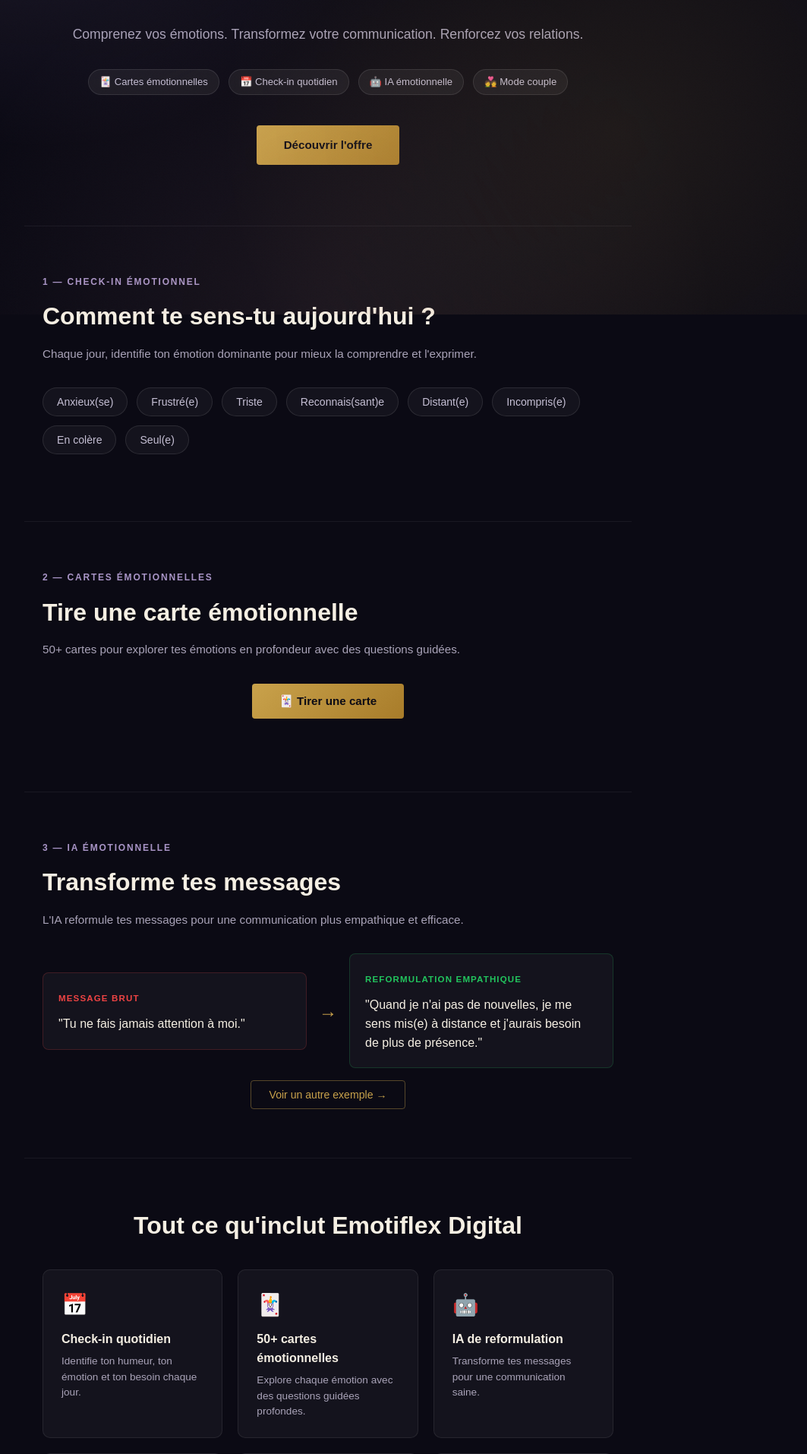
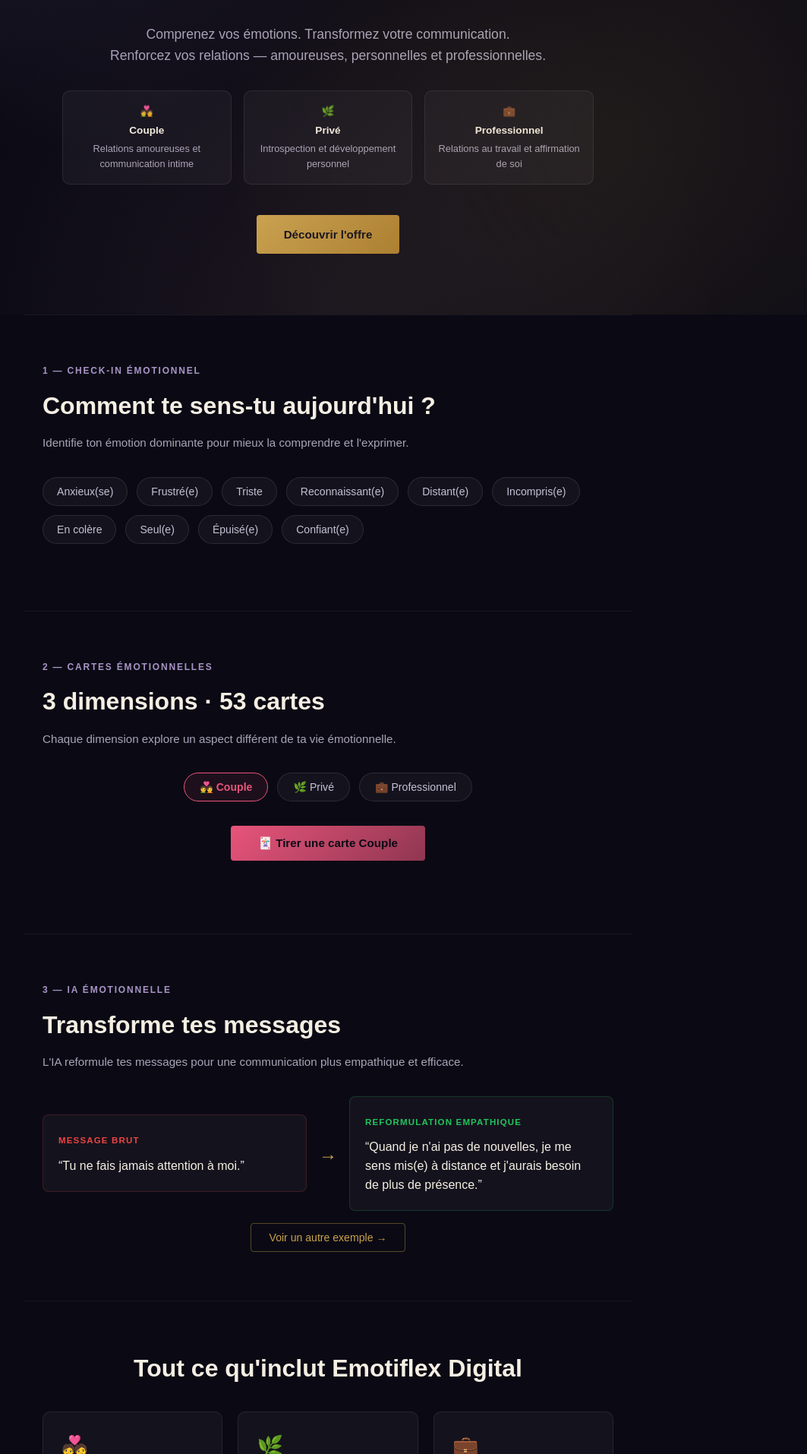
Before and after one commit to hawadiallo1984-ai/perfectmatch-ai, a Next.js app: page /emotiflex in a window 1280 px wide. Shown: the part 386-2300 px from the top of the page at 76% size, without its empty margins (208-1271 px from the left). Built offline with nearby package versions, Linux system fonts and the light colour scheme.

Commit message:
Emotiflex v2 - 3 dimensions

```diff
--- a/app/emotiflex/emotiflex.module.css
+++ b/app/emotiflex/emotiflex.module.css
@@ -247,3 +247,52 @@
   font-size: 0.9rem;
   color: #C5BFD4;
 }
+
+.dimPills {
+  display: grid;
+  grid-template-columns: repeat(3, 1fr);
+  gap: 1rem;
+  margin-bottom: 2.5rem;
+  max-width: 700px;
+  margin-left: auto;
+  margin-right: auto;
+}
+@media (max-width: 600px) { .dimPills { grid-template-columns: 1fr; } }
+.dimPill {
+  display: flex;
+  flex-direction: column;
+  gap: 4px;
+  background: rgba(255,255,255,0.04);
+  border: 1px solid rgba(255,255,255,0.08);
+  border-radius: 10px;
+  padding: 1rem;
+  text-align: center;
+  font-size: 0.85rem;
+}
+.dimSelector {
+  display: flex;
+  gap: 0.75rem;
+  justify-content: center;
+  flex-wrap: wrap;
+  margin-bottom: 2rem;
+}
+.dimBtn {
+  background: rgba(255,255,255,0.04);
+  border: 1px solid rgba(255,255,255,0.1);
+  color: #C5BFD4;
+  padding: 10px 20px;
+  border-radius: 100px;
+  cursor: pointer;
+  font-size: 0.88rem;
+  font-family: inherit;
+  transition: all 0.2s;
+}
+.dimActive { font-weight: 600; }
+.cardDimBadge {
+  display: inline-block;
+  font-size: 0.72rem;
+  font-weight: 600;
+  padding: 4px 12px;
+  border-radius: 100px;
+  margin-bottom: 1rem;
+}
--- a/app/emotiflex/page.tsx
+++ b/app/emotiflex/page.tsx
@@ -3,62 +3,89 @@
 import { useState } from 'react';
 import styles from './emotiflex.module.css';
 
-const CARDS = [
-  { emotion: "Je me sens ignoré(e)", question: "Quel besoin n'est pas satisfait en ce moment ?", conseil: "Exprime ce besoin avec douceur, sans reproche." },
-  { emotion: "J'ai peur d'être abandonné(e)", question: "D'où vient cette peur ? Est-elle liée au présent ou au passé ?", conseil: "Distingue la réalité de la projection émotionnelle." },
-  { emotion: "Je me sens incompris(e)", question: "As-tu vraiment exprimé ce que tu ressentais ?", conseil: "Commence par décrire ton émotion avant d'expliquer la situation." },
-  { emotion: "Je suis en colère", question: "Quelle blessure se cache derrière cette colère ?", conseil: "La colère est souvent de la tristesse ou de la peur déguisée." },
-  { emotion: "Je me sens seul(e)", question: "De quelle forme de connexion as-tu besoin en ce moment ?", conseil: "La solitude émotionnelle peut exister même entouré(e) de monde." },
-  { emotion: "Je doute de moi", question: "Quel serait ton message si tu te parlais comme à un ami ?", conseil: "Tu mérites la même bienveillance que tu offres aux autres." },
-];
+type Dimension = 'couple' | 'prive' | 'professionnel';
+
+const CARDS: Record<Dimension, Array<{emotion: string; question: string; conseil: string}>> = {
+  couple: [
+    { emotion: "Je me sens ignoré(e) par mon partenaire", question: "Quel besoin affectif n'est pas satisfait en ce moment ?", conseil: "Exprime ce besoin avec douceur, sans reproche direct." },
+    { emotion: "J'ai peur que notre relation s'essouffle", question: "Qu'est-ce qui te manque dans votre connexion ?", conseil: "Parle de tes attentes avant qu'elles deviennent des frustrations." },
+    { emotion: "Je ne me sens pas compris(e)", question: "As-tu vraiment exprimé ce que tu ressentais à ton partenaire ?", conseil: "Commence par décrire ton émotion avant d'expliquer la situation." },
+    { emotion: "Je ressens de la jalousie", question: "Quelle insécurité se cache derrière cette jalousie ?", conseil: "La jalousie révèle souvent une peur de perdre ou de ne pas être suffisant(e)." },
+    { emotion: "Nous n'arrêtons pas de nous disputer", question: "Quel besoin profond chacun de vous deux cherche-t-il à défendre ?", conseil: "Les conflits répétés cachent souvent un manque de reconnaissance mutuelle." },
+  ],
+  prive: [
+    { emotion: "Je me sens perdu(e) dans ma vie", question: "Qu'est-ce qui te donnait du sens avant et que tu as perdu ?", conseil: "Reconnecter avec ses valeurs fondamentales aide à retrouver la direction." },
+    { emotion: "J'ai peur d'être abandonné(e)", question: "D'où vient cette peur ? Est-elle liée au présent ou au passé ?", conseil: "Distingue la réalité de la projection émotionnelle." },
+    { emotion: "Je doute de ma valeur", question: "Quel serait ton message si tu te parlais comme à un ami proche ?", conseil: "Tu mérites la même bienveillance que tu offres aux autres." },
+    { emotion: "Je me sens seul(e) même entouré(e)", question: "De quelle forme de connexion as-tu réellement besoin ?", conseil: "La solitude émotionnelle peut exister même au milieu de la foule." },
+    { emotion: "Je suis épuisé(e) émotionnellement", question: "Qu'est-ce qui consomme le plus ton énergie émotionnelle en ce moment ?", conseil: "Identifier ses vampires émotionnels est la première étape pour se protéger." },
+  ],
+  professionnel: [
+    { emotion: "Je me sens sous-estimé(e) au travail", question: "Qu'est-ce que tu aimerais que tes collègues reconnaissent en toi ?", conseil: "Communiquer ses besoins de reconnaissance est une force, pas une faiblesse." },
+    { emotion: "Je suis en conflit avec un collègue", question: "Quel besoin professionnel non satisfait alimente ce conflit ?", conseil: "Cherche le besoin derrière le comportement, pas seulement le comportement." },
+    { emotion: "Je n'ose pas m'affirmer dans mon équipe", question: "Quelle peur t'empêche de prendre ta place ?", conseil: "S'affirmer avec empathie est une compétence qui s'apprend et se pratique." },
+    { emotion: "Je ressens du stress face à mon manager", question: "Qu'est-ce qui te manque pour te sentir en sécurité dans cette relation ?", conseil: "Clarifier les attentes mutuelles réduit considérablement le stress relationnel." },
+    { emotion: "Je me sens vidé(e) après les réunions", question: "Quelles interactions t'épuisent le plus et pourquoi ?", conseil: "Reconnaitre ses limites relationnelles est essentiel pour se préserver." },
+  ],
+};
 
 const REFORMULATIONS = [
   { brut: "Tu ne fais jamais attention à moi.", reformule: "Quand je n'ai pas de nouvelles, je me sens mis(e) à distance et j'aurais besoin de plus de présence." },
   { brut: "Tu m'ignores toujours.", reformule: "Quand je me sens ignoré(e), j'ai besoin de me sentir important(e) dans notre relation." },
-  { brut: "Tu ne m'aimes plus.", reformule: "Lately, j'ai du mal à me sentir connecté(e) à toi. As-tu remarqué quelque chose ?" },
+  { brut: "Il/elle ne me respecte pas.", reformule: "Je me sens blessé(e) par cette situation et j'aimerais qu'on en parle pour trouver quelque chose de plus respectueux pour nous deux." },
+  { brut: "Personne ne m'écoute dans cette équipe.", reformule: "J'ai l'impression que mes idées ne sont pas entendues. J'aimerais qu'on me donne l'opportunité de m'exprimer davantage." },
 ];
 
+const EMOTIONS = ["Anxieux(se)", "Frustré(e)", "Triste", "Reconnaissant(e)", "Distant(e)", "Incompris(e)", "En colère", "Seul(e)", "Épuisé(e)", "Confiant(e)"];
+
+const DIM_LABELS: Record<Dimension, {label: string; icon: string; color: string; desc: string}> = {
+  couple: { label: "Couple", icon: "💑", color: "#e8547a", desc: "Relations amoureuses et communication intime" },
+  prive: { label: "Privé", icon: "🌿", color: "#8E7AB5", desc: "Introspection et développement personnel" },
+  professionnel: { label: "Professionnel", icon: "💼", color: "#C9A24B", desc: "Relations au travail et affirmation de soi" },
+};
+
 export default function EmotiflexPage() {
+  const [activeDim, setActiveDim] = useState<Dimension>('couple');
   const [activeCard, setActiveCard] = useState(0);
   const [showCard, setShowCard] = useState(false);
   const [checkin, setCheckin] = useState<string | null>(null);
   const [reformIdx, setReformIdx] = useState(0);
 
-  const EMOTIONS = ["Anxieux(se)", "Frustré(e)", "Triste", "Reconnais(sant)e", "Distant(e)", "Incompris(e)", "En colère", "Seul(e)"];
+  const dimColor = DIM_LABELS[activeDim].color;
 
   return (
     <main className={styles.page}>
       {/* HERO */}
       <section className={styles.hero}>
-        <div className={styles.badge}>✨ Nouveau module</div>
+        <div className={styles.badge}>✨ 53 cartes · 3 dimensions</div>
         <h1 className={styles.title}>
           <span className={styles.gold}>Emotiflex</span>
           <br />Intelligence émotionnelle
         </h1>
         <p className={styles.subtitle}>
-          Comprenez vos émotions. Transformez votre communication. Renforcez vos relations.
+          Comprenez vos émotions. Transformez votre communication.<br />
+          Renforcez vos relations — amoureuses, personnelles et professionnelles.
         </p>
-        <div className={styles.pills}>
-          <span>🃏 Cartes émotionnelles</span>
-          <span>📅 Check-in quotidien</span>
-          <span>🤖 IA émotionnelle</span>
-          <span>💑 Mode couple</span>
+        <div className={styles.dimPills}>
+          {(Object.keys(DIM_LABELS) as Dimension[]).map(d => (
+            <div key={d} className={styles.dimPill}>
+              <span>{DIM_LABELS[d].icon}</span>
+              <span style={{ fontWeight: 600 }}>{DIM_LABELS[d].label}</span>
+              <span style={{ color: '#A9A3B8', fontSize: '0.8rem' }}>{DIM_LABELS[d].desc}</span>
+            </div>
+          ))}
         </div>
-        <a href="#offre" className={styles.btnPrimary}>Découvrir l'offre</a>
+        <a href="#offre" className={styles.btnPrimary}>Découvrir l&apos;offre</a>
       </section>
 
       {/* DEMO CHECK-IN */}
       <section className={styles.section}>
         <div className={styles.sectionLabel}>1 — Check-in émotionnel</div>
-        <h2 className={styles.h2}>Comment te sens-tu aujourd'hui ?</h2>
-        <p className={styles.text}>Chaque jour, identifie ton émotion dominante pour mieux la comprendre et l'exprimer.</p>
+        <h2 className={styles.h2}>Comment te sens-tu aujourd&apos;hui ?</h2>
+        <p className={styles.text}>Identifie ton émotion dominante pour mieux la comprendre et l&apos;exprimer.</p>
         <div className={styles.emotionGrid}>
           {EMOTIONS.map(e => (
-            <button
-              key={e}
-              className={`${styles.emotionBtn} ${checkin === e ? styles.selected : ''}`}
-              onClick={() => setCheckin(e)}
-            >
+            <button key={e} className={`${styles.emotionBtn} ${checkin === e ? styles.selected : ''}`} onClick={() => setCheckin(e)}>
               {e}
             </button>
           ))}
@@ -66,29 +93,52 @@
         {checkin && (
           <div className={styles.checkinResult}>
             <p>Tu te sens <strong>{checkin}</strong>.</p>
-            <p className={styles.muted}>Emotiflex va t'aider à explorer et exprimer cette émotion.</p>
+            <p className={styles.muted}>Emotiflex va t&apos;aider à explorer et exprimer cette émotion.</p>
           </div>
         )}
       </section>
 
-      {/* DEMO CARTES */}
+      {/* DEMO CARTES avec 3 dimensions */}
       <section className={styles.section}>
         <div className={styles.sectionLabel}>2 — Cartes émotionnelles</div>
-        <h2 className={styles.h2}>Tire une carte émotionnelle</h2>
-        <p className={styles.text}>50+ cartes pour explorer tes émotions en profondeur avec des questions guidées.</p>
+        <h2 className={styles.h2}>3 dimensions · 53 cartes</h2>
+        <p className={styles.text}>Chaque dimension explore un aspect différent de ta vie émotionnelle.</p>
+
+        {/* Dimension selector */}
+        <div className={styles.dimSelector}>
+          {(Object.keys(DIM_LABELS) as Dimension[]).map(d => (
+            <button
+              key={d}
+              className={`${styles.dimBtn} ${activeDim === d ? styles.dimActive : ''}`}
+              style={activeDim === d ? { borderColor: DIM_LABELS[d].color, color: DIM_LABELS[d].color, background: `${DIM_LABELS[d].color}15` } : {}}
+              onClick={() => { setActiveDim(d); setShowCard(false); }}
+            >
+              {DIM_LABELS[d].icon} {DIM_LABELS[d].label}
+            </button>
+          ))}
+        </div>
+
         <div style={{ textAlign: 'center', marginBottom: '2rem' }}>
           <button
             className={styles.btnPrimary}
-            onClick={() => { setActiveCard(Math.floor(Math.random() * CARDS.length)); setShowCard(true); }}
+            style={{ background: `linear-gradient(135deg, ${dimColor}, ${dimColor}99)` }}
+            onClick={() => {
+              setActiveCard(Math.floor(Math.random() * CARDS[activeDim].length));
+              setShowCard(true);
+            }}
           >
-            🃏 Tirer une carte
+            🃏 Tirer une carte {DIM_LABELS[activeDim].label}
           </button>
         </div>
+
         {showCard && (
-          <div className={styles.card}>
-            <div className={styles.cardEmotion}>"{CARDS[activeCard].emotion}"</div>
-            <div className={styles.cardQuestion}>❓ {CARDS[activeCard].question}</div>
-            <div className={styles.cardConseil}>💡 {CARDS[activeCard].conseil}</div>
+          <div className={styles.card} style={{ borderColor: dimColor }}>
+            <div className={styles.cardDimBadge} style={{ background: `${dimColor}20`, color: dimColor }}>
+              {DIM_LABELS[activeDim].icon} {DIM_LABELS[activeDim].label}
+            </div>
+            <div className={styles.cardEmotion}>&ldquo;{CARDS[activeDim][activeCard].emotion}&rdquo;</div>
+            <div className={styles.cardQuestion}>❓ {CARDS[activeDim][activeCard].question}</div>
+            <div className={styles.cardConseil}>💡 {CARDS[activeDim][activeCard].conseil}</div>
           </div>
         )}
       </section>
@@ -97,16 +147,16 @@
       <section className={styles.section}>
         <div className={styles.sectionLabel}>3 — IA émotionnelle</div>
         <h2 className={styles.h2}>Transforme tes messages</h2>
-        <p className={styles.text}>L'IA reformule tes messages pour une communication plus empathique et efficace.</p>
+        <p className={styles.text}>L&apos;IA reformule tes messages pour une communication plus empathique et efficace.</p>
         <div className={styles.reformCard}>
           <div className={styles.reformBrut}>
             <span className={styles.tag}>Message brut</span>
-            <p>"{REFORMULATIONS[reformIdx].brut}"</p>
+            <p>&ldquo;{REFORMULATIONS[reformIdx].brut}&rdquo;</p>
           </div>
           <div className={styles.arrow}>→</div>
           <div className={styles.reformResult}>
             <span className={styles.tagGreen}>Reformulation empathique</span>
-            <p>"{REFORMULATIONS[reformIdx].reformule}"</p>
+            <p>&ldquo;{REFORMULATIONS[reformIdx].reformule}&rdquo;</p>
           </div>
         </div>
         <div style={{ textAlign: 'center', marginTop: '1rem' }}>
@@ -118,15 +168,15 @@
 
       {/* FEATURES */}
       <section className={styles.section}>
-        <h2 className={styles.h2} style={{ textAlign: 'center' }}>Tout ce qu'inclut Emotiflex Digital</h2>
+        <h2 className={styles.h2} style={{ textAlign: 'center' }}>Tout ce qu&apos;inclut Emotiflex Digital</h2>
         <div className={styles.featGrid}>
           {[
+            { icon: '💑', title: 'Dimension Couple', desc: '15 cartes pour améliorer la communication amoureuse et renforcer la connexion.' },
+            { icon: '🌿', title: 'Dimension Privé', desc: '20 cartes pour l\'introspection, la connaissance de soi et le développement personnel.' },
+            { icon: '💼', title: 'Dimension Professionnel', desc: '18 cartes pour s\'affirmer, gérer les conflits et améliorer les relations au travail.' },
             { icon: '📅', title: 'Check-in quotidien', desc: 'Identifie ton humeur, ton émotion et ton besoin chaque jour.' },
-            { icon: '🃏', title: '50+ cartes émotionnelles', desc: 'Explore chaque émotion avec des questions guidées profondes.' },
-            { icon: '🤖', title: 'IA de reformulation', desc: 'Transforme tes messages pour une communication saine.' },
-            { icon: '💑', title: 'Mode couple', desc: 'Exercices à deux, discussions guidées, check-in partagé.' },
-            { icon: '📓', title: 'Journal émotionnel', desc: 'Suis tes émotions, tes déclencheurs et ton évolution.' },
-            { icon: '🗺️', title: 'Parcours guidés', desc: 'Peur du rejet, jalousie, confiance, communication...' },
+            { icon: '🤖', title: 'IA de reformulation', desc: 'Transforme tes messages pour une communication saine et empathique.' },
+            { icon: '📓', title: 'Journal émotionnel', desc: 'Suis tes émotions, tes déclencheurs et ton évolution dans le temps.' },
           ].map(f => (
             <div key={f.title} className={styles.featCard}>
               <div className={styles.featIcon}>{f.icon}</div>
@@ -147,8 +197,8 @@
           <span className={styles.priceUnit}>/mois</span>
         </div>
         <ul className={styles.featureList}>
-          <li>✅ Check-in émotionnel quotidien</li>
-          <li>✅ 50+ cartes émotionnelles digitales</li>
+          <li>✅ 53 cartes émotionnelles digitales (3 dimensions)</li>
+          <li>✅ Check-in émotionnel quotidien guidé</li>
           <li>✅ IA de reformulation émotionnelle</li>
           <li>✅ Exercices de communication en couple</li>
           <li>✅ Journal émotionnel personnel</li>
@@ -164,7 +214,7 @@
         <div style={{ marginTop: '2rem', padding: '1.25rem', border: '1px solid rgba(212,168,67,0.3)', borderRadius: '8px' }}>
           <p style={{ fontSize: '0.85rem', color: '#c9a24b', marginBottom: '0.5rem' }}>💡 Vous avez le jeu physique Emotiflex ?</p>
           <p className={styles.muted} style={{ fontSize: '0.82rem' }}>
-            La version digitale est le compagnon idéal du jeu de cartes. Ensemble, ils forment un système complet d'intelligence émotionnelle.
+            La version digitale est le compagnon idéal du jeu de cartes. 53 cartes · 3 dimensions : Couple, Privé, Professionnel.
           </p>
           <a
             href="https://www.amazon.fr/EMOTIFLEX-Th%C3%A9rapeutique-Communiquer-empathie-Relations/dp/B0DYK3MSP1"
```
